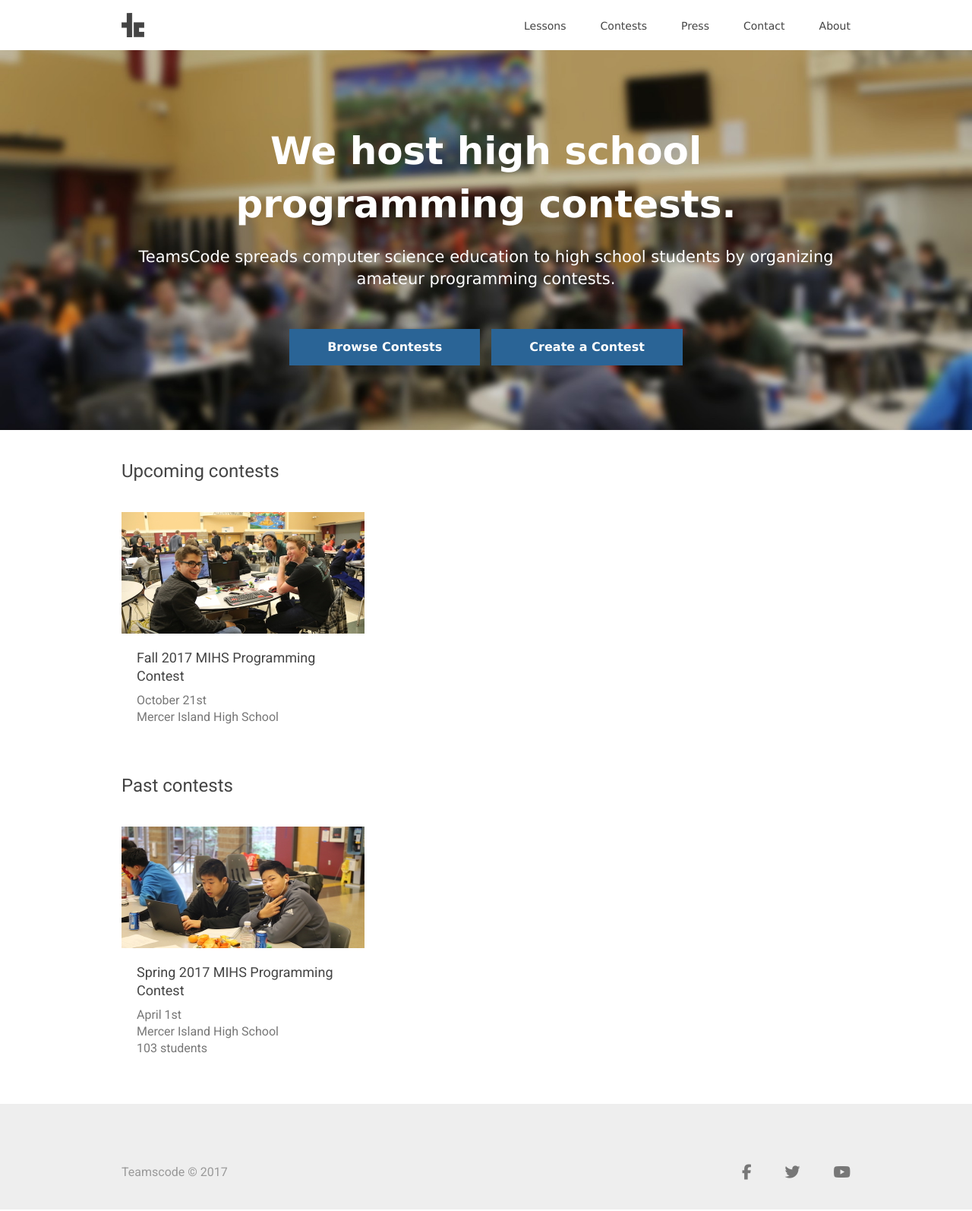
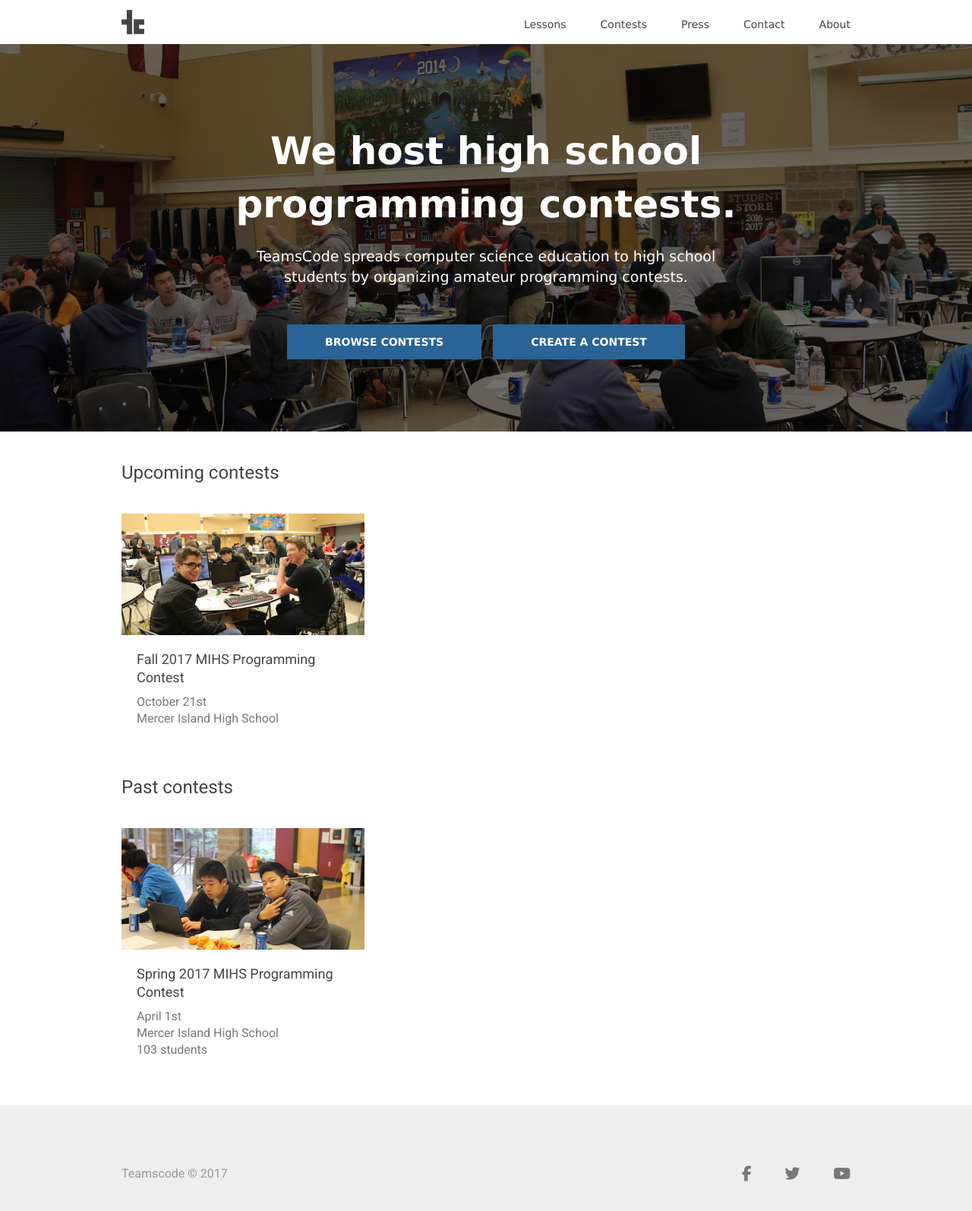
Before and after one commit to teamscode/teamscode.github.io, a Jekyll site: the page built from index.html, in a window 1280 px wide. Shown: the whole page at 76% size. Built offline with Jekyll 4.4.1, drawn with Linux system fonts in a browser that asks for light colours; nearby versions of some CDN libraries.

Commit message:
finished front page, no more color contrast issues, simply darkened image, decreased width of text

```diff
--- a/_sass/includes/_header.scss
+++ b/_sass/includes/_header.scss
@@ -6,6 +6,7 @@
     line-height: $header-line-height;
 
     a {
+      margin-top: -4px;
       font-weight: 800;
       font-size: 22px;
       display: block;
@@ -29,7 +30,7 @@
 
     float: right;
     font-family: Verdana;
-    margin-top: 2px;
+    margin-top: 0px;
     color: #444444;
 
     .header-menu-item {
--- a/_sass/layouts/_page.scss
+++ b/_sass/layouts/_page.scss
@@ -10,6 +10,7 @@
   .site-max-width {
     > div {
       margin-bottom: 20px;
+
     }
   }
 }
@@ -26,4 +27,8 @@
 
     }
   }
+
+  .index-max-width {
+
+  }
 }
--- a/_sass/modules/_vars.scss
+++ b/_sass/modules/_vars.scss
@@ -1,5 +1,8 @@
 // Site
 $site-max-width: 960px;
+
+//Index
+$index-max-width: 100px;
 
 // Header
 $header-height: 64px;
--- a/_sass/pages/_index.scss
+++ b/_sass/pages/_index.scss
@@ -3,8 +3,10 @@
   padding: 100px 0 120px 0;
 
   .index-header-section {
+    width: 70%;
+    margin: auto;
+    display: block;
     color: $index-header-fnt-color;
-    display: inline-block;
     vertical-align: top;
     text-align: center;
     font-family: Verdana;
@@ -20,8 +22,7 @@
     }
 
     .index-header-section-h1-sub {
-      font-size: 21px;
-      font-weight: 400;
+      font-size: 19px;
       margin-bottom: 50px;
     }
 
@@ -33,7 +34,7 @@
       text-align: center;
       text-decoration: none;
       display: inline-block;
-      font-size: 16px;
+      font-size: 14px;
       font-family: Verdana;
       font-weight: bold;
       margin-right: 5px;
@@ -112,12 +113,12 @@
 }
 
 .index-content-a {
-  background: url('/assets/contest_images/index_photo.jpg') no-repeat center center;
+  background: url('/assets/contest_images/index_photo_dark.jpg') no-repeat center center;
   -webkit-background-size: cover;
   -moz-background-size: cover;
   -o-background-size: cover;
   background-size: cover;
-  height: 500px;
+  height: 510px;
   margin-top: -535px;
 
 
--- a/index.html
+++ b/index.html
@@ -8,10 +8,11 @@ layout: default
         We host high school programming contests.
       </div>
       <div class="index-header-section-h1-sub">
-        TeamsCode spreads computer science education to high school students by organizing amateur programming contests.
+        TeamsCode spreads computer science education to
+        high school students by organizing amateur programming contests.
       </div>
-      <a href = "/contests"><button class = "index-header-section-button">Browse Contests</button></a>
-      <a href = "/contact"><button class = "index-header-section-button">Create a Contest</button></a>
+      <a href = "/contests"><button class = "index-header-section-button">BROWSE CONTESTS</button></a>
+      <a href = "/contact"><button class = "index-header-section-button">CREATE A CONTEST</button></a>
     </div>
   </div>
 </div>
```
Also changed, not shown: assets/contest_images/index_photo.jpg (deleted), assets/contest_images/index_photo2.jpg (added), assets/contest_images/index_photo_dark.jpg (added).
